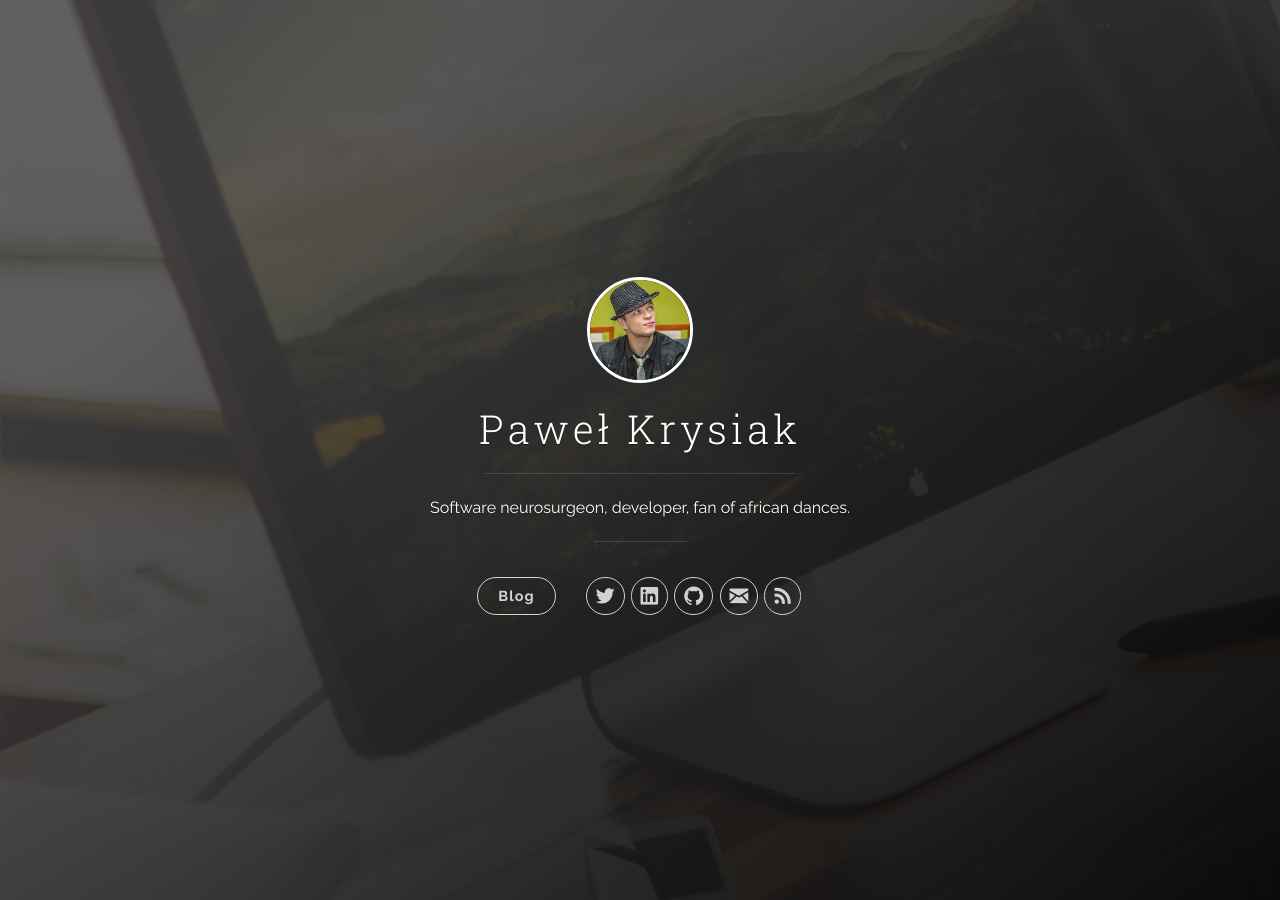
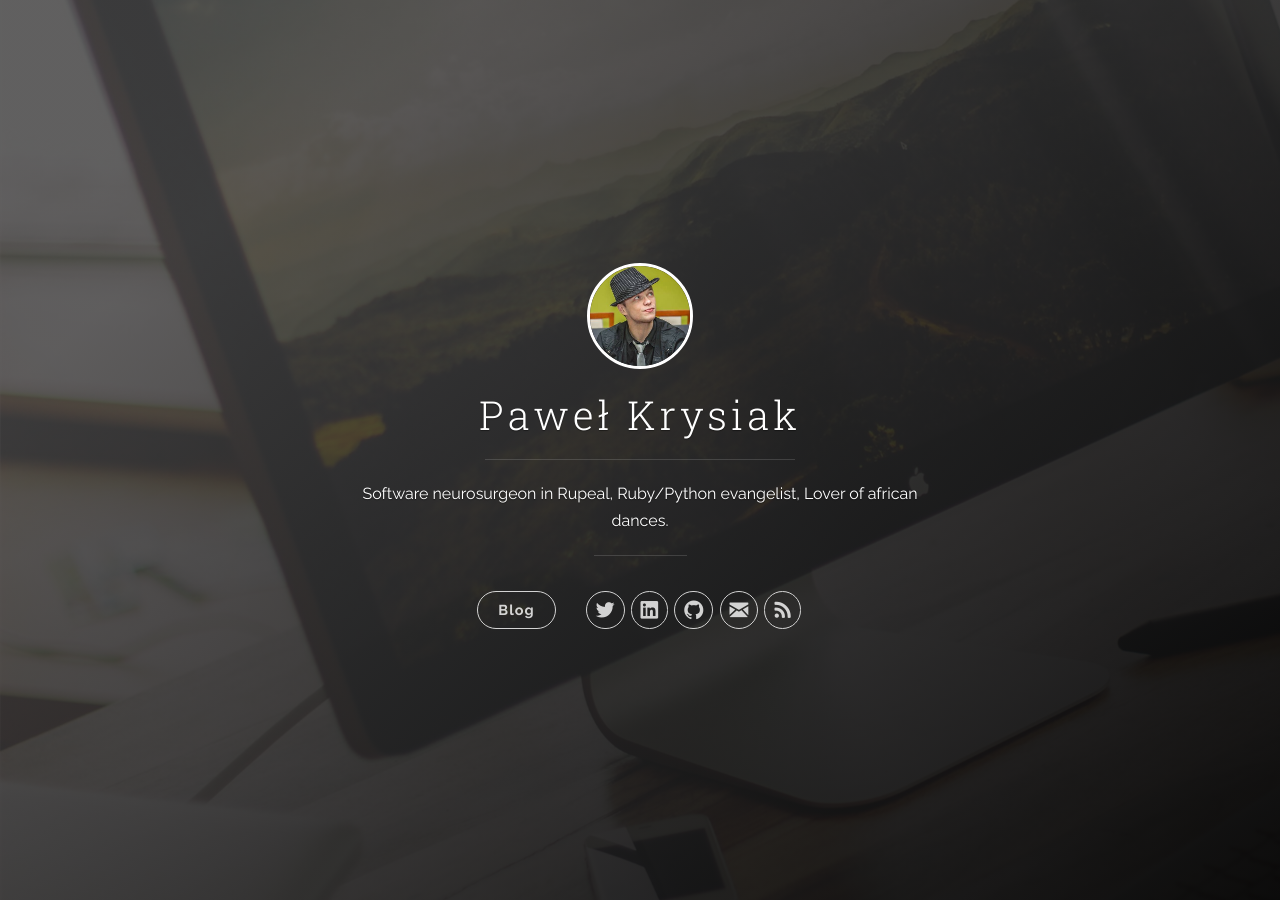
Before and after one commit to pkrysiak/blog, a Jekyll site: the page built from index.html, in a window 1280 px wide. Built offline with Jekyll 4.4.1, drawn with Linux system fonts in a browser that asks for light colours; nearby versions of some CDN libraries; the list of posts is cut into pages by our own code.

```diff
--- a/_config.yml
+++ b/_config.yml
@@ -1,6 +1,6 @@
 # Site settings
 title: Paweł Krysiak
-description: 'Software neurosurgeon, developer, fan of african dances.'
+description: 'Software neurosurgeon in Rupeal, Ruby/Python evangelist, Lover of african dances.'
 url: 'http://pkrysiak.github.io/blog'
 baseurl: '/blog/'
 # google_analytics: 'UA-XXXXXX-X'
```
